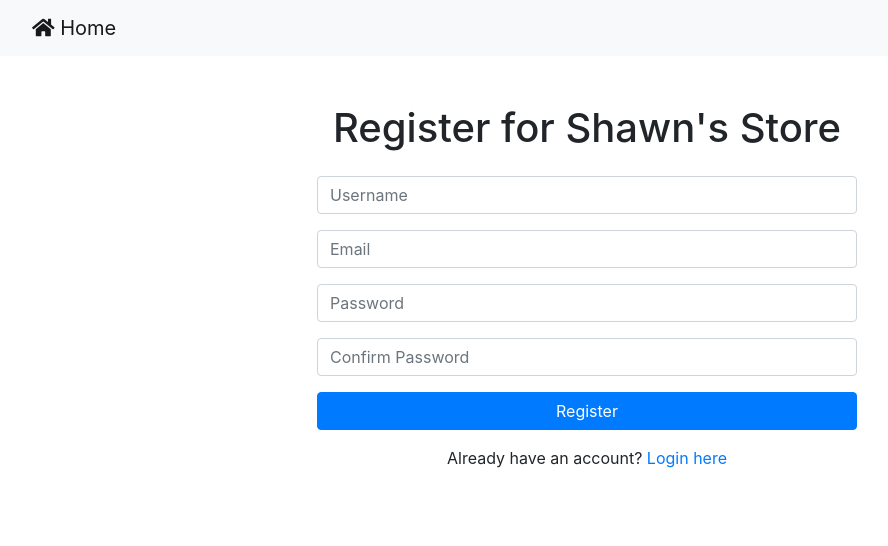
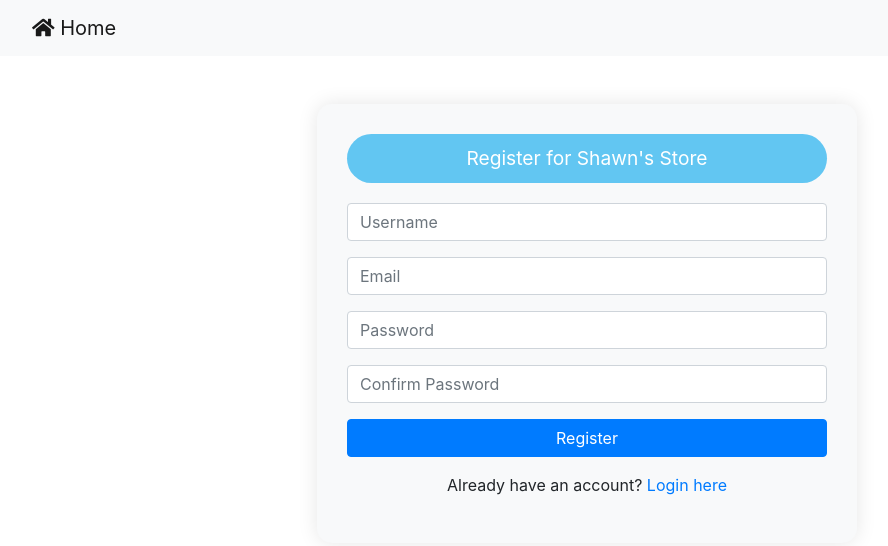
Before and after one commit to sptres/e-comm, a website: page views/register.html in a window 1280 px wide. Shown: the whole page, without its empty margins (53-941 px from the left). Drawn offline with nearby package versions, Linux system fonts and the light colour scheme.

Commit message:
login, signup, user data form UI

```diff
--- a/views/register.html
+++ b/views/register.html
@@ -14,6 +14,23 @@
       href="https://cdnjs.cloudflare.com/ajax/libs/font-awesome/5.15.3/css/all.min.css"
     />
     <script src="/js/register.js" defer></script>
+    <style>
+      .form-container {
+        background-color: #f8f9fa;
+        border-radius: 15px;
+        box-shadow: 0 0 20px rgba(0, 0, 0, 0.1);
+        padding: 30px;
+      }
+      .form-legend {
+        background-color: #62c6f2;
+        color: white;
+        padding: 10px 20px;
+        border-radius: 30px;
+        font-size: 1.2rem;
+        margin-bottom: 20px;
+        display: inline-block;
+      }
+    </style>
   </head>
   <body>
     <nav class="navbar navbar-expand-lg navbar-light bg-light">
@@ -22,9 +39,12 @@
       </div>
     </nav>
     <div class="container mt-5">
-      <h1 class="text-center mb-4">Register for Shawn's Store</h1>
       <div class="row justify-content-center">
         <div class="col-md-6">
+          <div class="form-container">
+            <legend class="form-legend text-center">
+              Register for Shawn's Store
+            </legend>
             <form id="register-form">
               <div class="form-group">
                 <input
@@ -86,6 +106,7 @@
           </div>
         </div>
       </div>
+    </div>
 
     <script src="https://code.jquery.com/jquery-3.5.1.min.js"></script>
     <script src="https://cdn.jsdelivr.net/npm/@popperjs/core@2.9.2/dist/umd/popper.min.js"></script>
```
Also changed, not shown: public/js/admin.js (+5 -3 lines), views/admin.html (+15 -1 lines), views/login.html (+22 -1 lines). Lines whose indentation alone changed are shown as unchanged.
